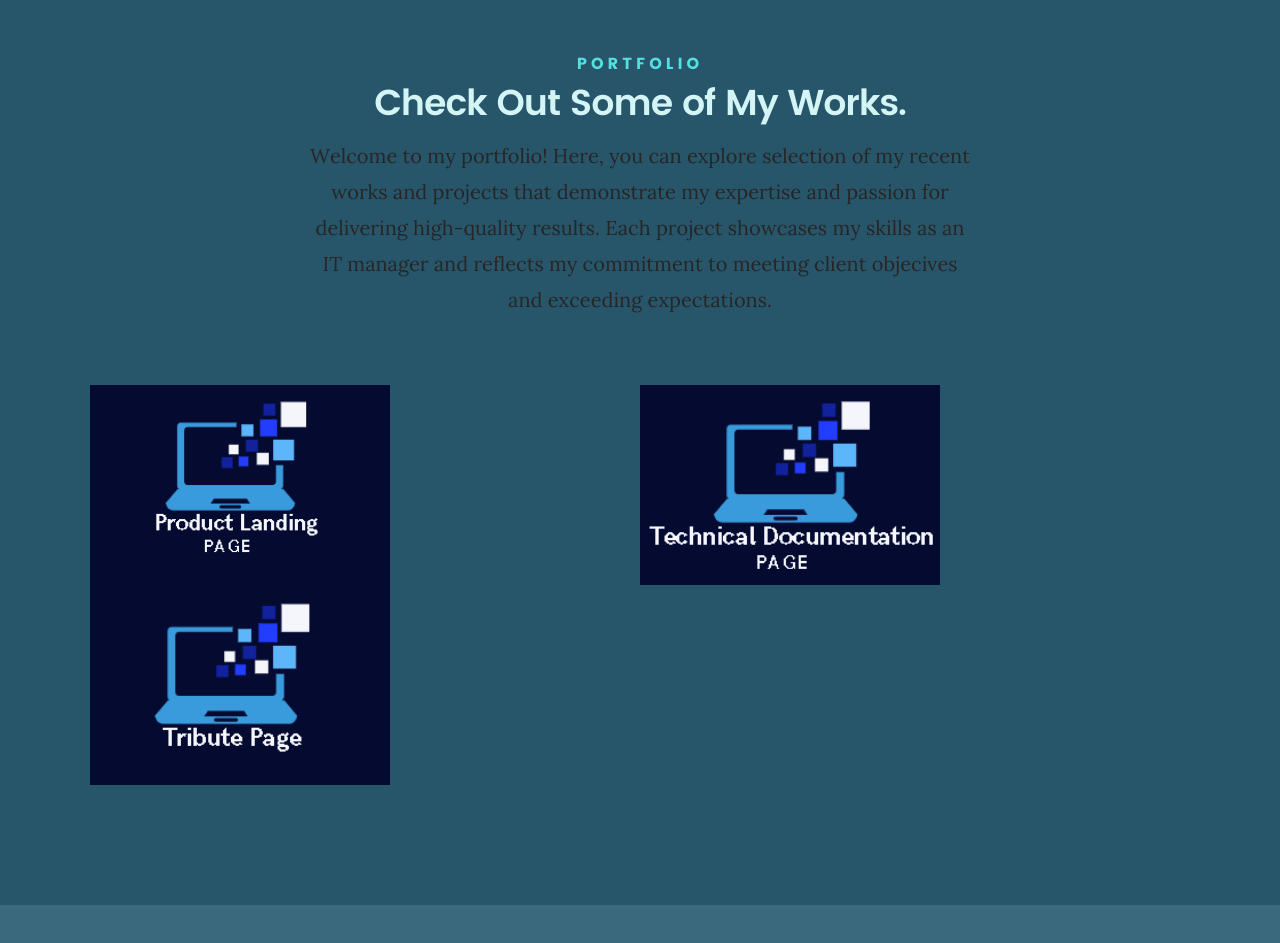
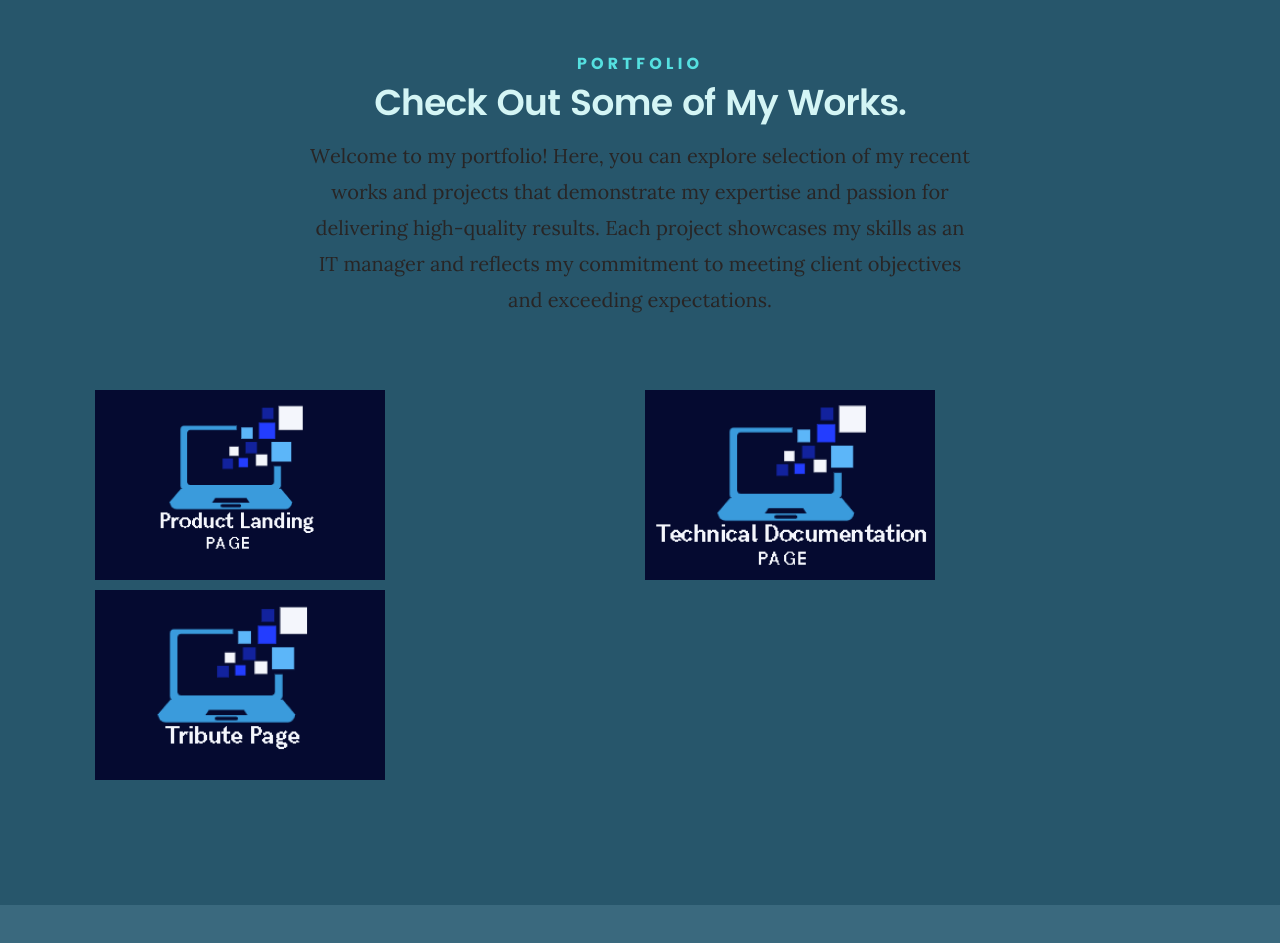
Before and after one commit to AcederaCy/AcederaCy.github.io, a plain HTML site: page index.html in a window 1280 px wide. Shown: the part 4500-5443 px from the top of the page. Drawn offline with Linux system fonts and the light colour scheme; files whose address does not match are found by name.

Commit message:
Final Final Project

```diff
--- a/css/main.css
+++ b/css/main.css
@@ -1850,7 +1850,7 @@ header .logo a {
 .folio-item img {
 	width: 300px;
 	height: 200px;
-	padding: 5pxgit;
+	padding: 5px;
 	object-fit: cover;
 }
 #portfolio .folio-title {
--- a/index.html
+++ b/index.html
@@ -390,7 +390,7 @@
    			<h5>Portfolio</h5>
    			<h1>Check Out Some of My Works.</h1>
 
-   			<p class="lead">Welcome to my portfolio! Here, you can explore selection of my recent works and projects that demonstrate my expertise and passion for delivering high-quality results. Each project showcases my skills as an IT manager and reflects my commitment to meeting client objecives and exceeding expectations.</p>
+   			<p class="lead">Welcome to my portfolio! Here, you can explore selection of my recent works and projects that demonstrate my expertise and passion for delivering high-quality results. Each project showcases my skills as an IT manager and reflects my commitment to meeting client objectives and exceeding expectations.</p>
 
    		</div>
    	</div> <!-- /section-intro-->
```
